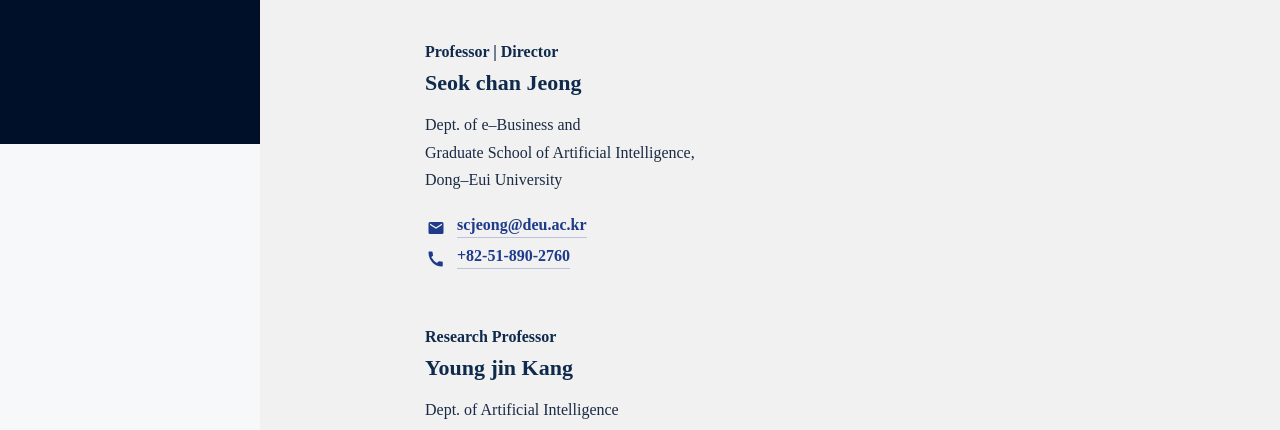
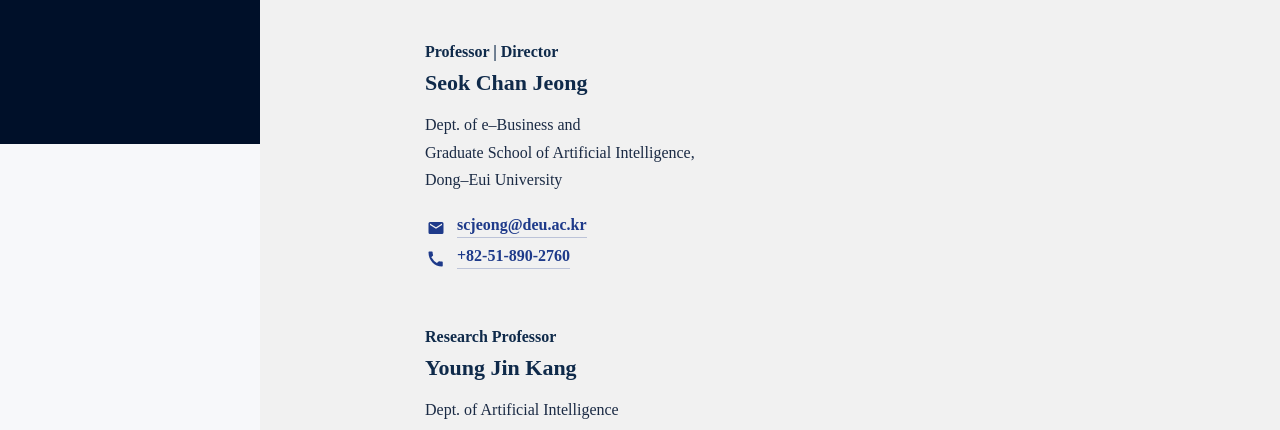
Before and after one commit to shch989/deu-lab-website, a React (Create React App) app: page /contact in a window 1280 px wide. Shown: the part 656-1086 px from the top of the page. Built offline with nearby package versions, Linux system fonts and the light colour scheme.

Commit message:
이름 대문자 수정

```diff
--- a/src/components/Contact/ContactPeopleSection.jsx
+++ b/src/components/Contact/ContactPeopleSection.jsx
@@ -81,14 +81,14 @@
   const people = [
     {
       role: "Professor | Director",
-      name: "Seok chan Jeong",
+      name: "Seok Chan Jeong",
       dept: `Dept. of e–Business and\nGraduate School of Artificial Intelligence,\nDong–Eui University`,
       email: "scjeong@deu.ac.kr",
       phone: "+82-51-890-2760",
     },
     {
       role: "Research Professor",
-      name: "Young jin Kang",
+      name: "Young Jin Kang",
       dept: `Dept. of Artificial Intelligence\nDong–Eui University`,
       email: "15073@deu.ac.kr",
       phone: "+82-51-890-2776",
```
